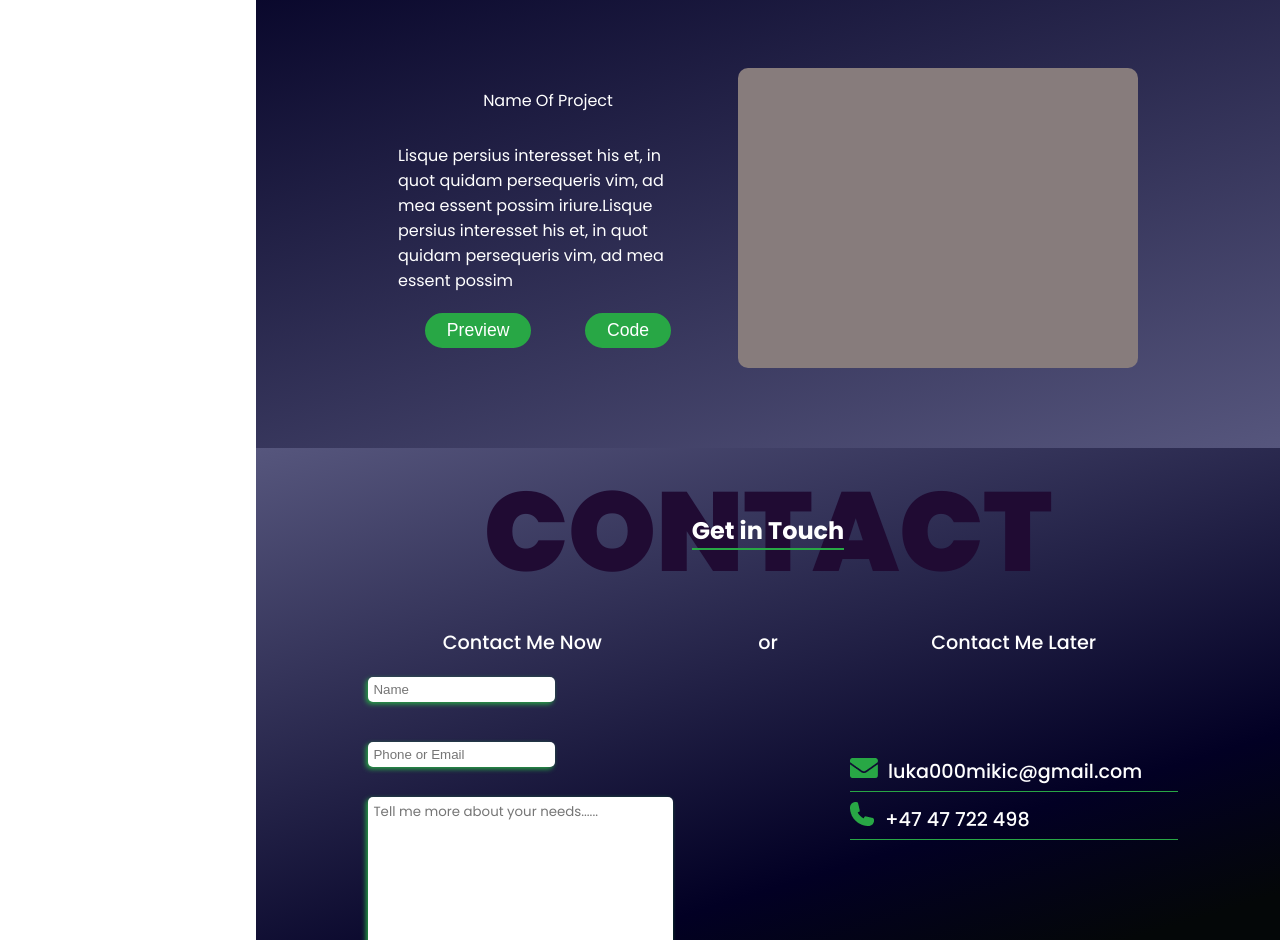
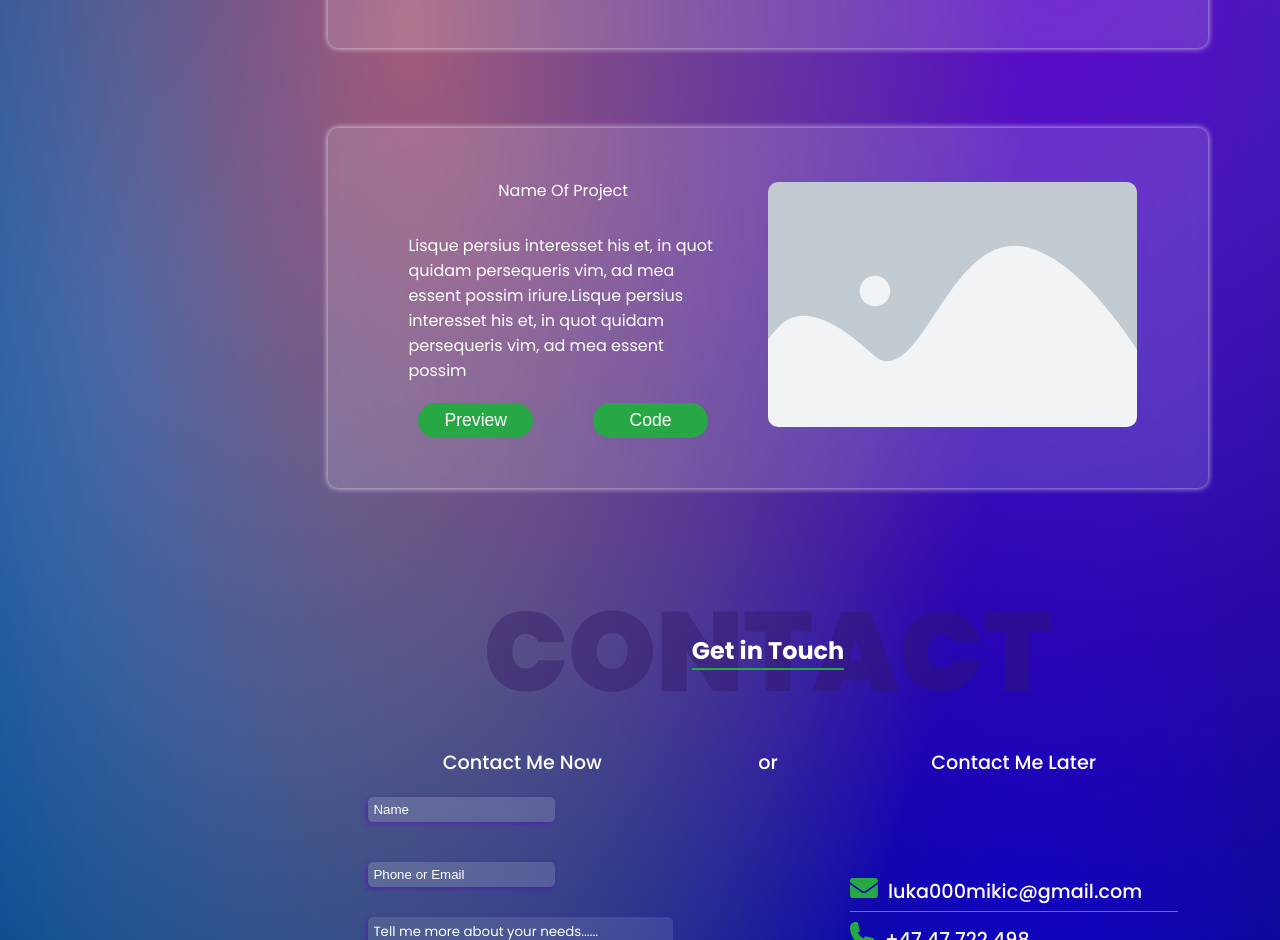
Before and after one commit to dr-Luka/portfolio, a React (Create React App) app: page / in a window 1280 px wide. Shown: the part 1860-2800 px from the top of the page. Built offline with nearby package versions, Linux system fonts and the light colour scheme.

Commit message:
New gradient

```diff
--- a/src/App.js
+++ b/src/App.js
@@ -9,8 +9,8 @@ import Footer from "./components/Footer";
 function App() {
   return (
     <div className="App">
+      <Nav />
       <div className="page">
-        <Nav />
         <Home />
         <About />
         <Portfolio />
--- a/src/components/Nav.js
+++ b/src/components/Nav.js
@@ -53,7 +53,7 @@ export default function Nav() {
             </button>
           </li>
           <li>
-            <button name="contact" className="nav-link">
+            <button onClick={scroll} name="contact" className="nav-link">
               Contact
             </button>
           </li>
--- a/src/components/Portfolio.js
+++ b/src/components/Portfolio.js
@@ -1,3 +1,5 @@
+import placeholder from "../../src/media/images/placeholder.webp";
+
 export default function Portfolio() {
   return (
     <>
@@ -6,7 +8,10 @@ export default function Portfolio() {
         <h2>My Work</h2>
         <div className="projects">
           <div className="project">
-            <div className="project-img"></div>
+            <div className="project-img">
+              <img src={placeholder} alt="Project Screenshot"></img>
+            </div>
+
             <div className="project-info">
               <div className="project-name">Name Of Project</div>
               <div className="project-desc">
@@ -21,7 +26,9 @@ export default function Portfolio() {
             </div>
           </div>
           <div className="project reverse">
-            <div className="project-img"></div>
+            <div className="project-img">
+              <img src={placeholder} alt="Project Screenshot"></img>
+            </div>
             <div className="project-info">
               <div className="project-name">Name Of Project</div>
               <div className="project-desc">
--- a/src/styles/partials/about.scss
+++ b/src/styles/partials/about.scss
@@ -1,5 +1,5 @@
 .about{
-	background: $bg-color-dark;
+
 	display: flex;
 	flex-direction: column;
 	align-items: center;
--- a/src/styles/partials/contact.scss
+++ b/src/styles/partials/contact.scss
@@ -1,5 +1,4 @@
 .contact {
-	background: $bg-color-gradient1;
 	color: $text-color-white;
 	font-weight: 500;
 	display: flex;
@@ -30,12 +29,13 @@ form a {
 input[type="text"]  {
 	display: inline-block;
 	border: none;
-	background-color: $bg-color-light;
+	background-color: rgba(255, 255, 255, .15);
+		backdrop-filter: blur(5px);
 	margin:20px 10px;
 	padding: 5px;
 	border-radius: 5px;
 	color: $text-color-white;
-	box-shadow: -2px 2px 5px 0px $accent-color-green;
+			box-shadow: -2px 2px 5px 0px hsla(270, 100%, 40%, 0.5);
 	color: black;
 }
 textarea{
@@ -43,14 +43,15 @@ textarea{
 	width: 90%;
 	display: block;
 	border: none;
-	background-color: $bg-color-light;
+	background-color: rgba(255, 255, 255, .10);
+
 	border-radius: 5px;
 	color: $text-color-white;
 	margin: 10px;
 	padding: 5px;
 	resize: none;
-	box-shadow: -2px 2px 5px 0px $accent-color-green;
-	color:black;
+		box-shadow: -2px 2px 5px 0px hsla(270, 100%, 40%, 0.5);
+	color: $text-color-white;
 	font-family: 'Poppins', sans-serif;
 }
 textarea:focus,
--- a/src/styles/partials/footer.scss
+++ b/src/styles/partials/footer.scss
@@ -1,5 +1,5 @@
 .footer {
-	background: $bg-color-footer;
+
 	color: $text-color-white;
 	display: flex;
 	justify-content: space-between;
--- a/src/styles/partials/portfolio.scss
+++ b/src/styles/partials/portfolio.scss
@@ -1,5 +1,5 @@
 .portfolio {
-	background: $bg-color-light;
+
 	display: flex;
 	flex-direction: column;
 	align-items: center;
@@ -10,14 +10,22 @@
 	align-items: center;
 	flex-direction: column;
 	margin-top: 180px;
+	width: 100%;
+
 }
 .project {
 	display: flex;
-	justify-content: space-between;
+	justify-content: space-evenly;
 	align-items: center;
 	margin: 0px 20px;
-	width: 100%;
+	width: 80%;
 	margin-bottom: 80px;
+	background-color: rgba(255, 255, 255, .15);
+		backdrop-filter: blur(5px);
+		padding: 50px 30px;
+		border-radius: 10px;
+		box-shadow: 0px 0px 6px 0px rgba(255, 255, 255, 0.8);
+
 }
 .project-name{
 	margin-bottom: 30px;
@@ -25,22 +33,27 @@
 }
 
 .project-img {
-	width: 400px;
-	height: 300px;
+	flex: 1;
+}
+.project-img img {
+	width: 90%;
 	border-radius: 10px;
-	background-color: rgb(135, 124, 124);
 }
 .project-info{
- max-width: 300px;
-
+ flex: 1;
+ align-items: center;
 }
+ .project-desc{
+	padding: 0px 50px;
+ }
 .project-links {
 	display: flex;
-	justify-content: space-around;
+	justify-content: space-evenly;
 }
 
 .reverse {
  flex-direction: row-reverse;
+
 }
 
 @media screen and (max-width: 420px) {
--- a/src/styles/partials/shared.scss
+++ b/src/styles/partials/shared.scss
@@ -7,6 +7,16 @@
 .section {
 	width: 80%;
 	float: right;
+}
+body{
+	background-color: hsla(225, 62%, 15%, 1);
+		background-image:
+			radial-gradient(at 32% 61%, hsla(335, 28%, 50%, 1) 0px, transparent 50%),
+			radial-gradient(at 83% 56%, hsla(270, 100%, 40%, 1) 0px, transparent 50%),
+			radial-gradient(at 43% 34%, hsla(240, 100%, 40%, 1) 0px, transparent 50%),
+			radial-gradient(at 85% 33%, hsla(189, 100%, 40%, 1) 0px, transparent 50%),
+			radial-gradient(at 10% 71%, hsla(206, 100%, 40%, 1) 0px, transparent 50%),
+			radial-gradient(at 80% 99%, hsla(240, 100%, 40%, 1) 0px, transparent 50%);
 }
 
 
@@ -32,7 +42,7 @@ h2{
 	border-radius: 20px;
 	padding: 5px 20px;
 	text-decoration: none;
-	min-width: 75px;
+	min-width: 115px;
 	text-align: center;
 	font-size: 1.1rem;
 }
@@ -58,6 +68,8 @@ h2{
 	cursor: pointer;
 }
 
+// color classes
+
 .accent {
 	color: $accent-color-green;
 }
--- a/src/styles/partials/variables.scss
+++ b/src/styles/partials/variables.scss
@@ -1,14 +1,24 @@
 // Colors
 
-$bg-color-dark: linear-gradient(173deg, rgba(86, 86, 125, 1) 0%, rgba(2, 0, 36, 1) 67%, rgba(4, 7, 8, 1) 85%);
-$bg-color-light: linear-gradient(343deg, rgba(86, 86, 125, 1) 0%, rgba(2, 0, 36, 1) 67%, rgba(4, 7, 8, 1) 85%);
-$bg-color-gradient1:linear-gradient(343-180deg, rgba(86, 86, 125, 1) 0%, rgba(2, 0, 36, 1) 67%, rgba(4, 7, 8, 1) 85%);
-$bg-color-nav: linear-gradient(83+90deg, rgba(86, 86, 125, 1) 0%, rgba(2, 0, 36, 1) 67%, rgba(4, 7, 8, 1) 85%);
-$bg-color-footer: linear-gradient(83+90deg, rgba(86, 86, 125, 1) 0%, rgba(2, 0, 36, 1) 67%, rgba(4, 7, 8, 1) 85%);
+$bg-color-dark:
+linear-gradient(0deg, rgba(97, 43, 120, 1) 0%, rgba(121, 55, 121, 1) 15%, rgba(119, 44, 72, 1) 30%, rgba(45, 24, 65, 1) 50%, rgba(2, 0, 36, 1) 100%);
+
+$bg-color-light:
+linear-gradient(180deg, rgba(97, 43, 120, 1) 0%, rgba(121, 55, 121, 1) 15%, rgba(119, 44, 72, 1) 30%, rgba(45, 24, 65, 1) 50%, rgba(2, 0, 36, 1) 100%);
+
+
+$bg-color-nav:
+ linear-gradient(83+90deg, rgba(86, 86, 125, 1) 0%, rgba(2, 0, 36, 1) 67%, rgba(4, 7, 8, 1) 85%);
+
+$bg-color-footer: linear-gradient(180deg, rgba(97, 43, 120, 1) 14%, rgba(121, 55, 121, 1) 49%, rgba(119, 44, 72, 1) 79%);
+
+
+
+
 
 
 $text-color-white: #fff;
-$text-color-Dgray: #200b33;
+$text-color-Dgray: rgba(50, 22, 99, 0.4);
 $text-color-Lgray: #999999;
 
 $accent-color-green: #28A745;
--- a/src/styles/style.scss
+++ b/src/styles/style.scss
@@ -14,3 +14,10 @@
 	margin: 0;
 	padding: 0;
 }
+
+::placeholder {
+	/* Chrome, Firefox, Opera, Safari 10.1+ */
+	color: white;
+	opacity: 1;
+	/* Firefox */
+}
```
Also changed, not shown: src/media/images/placeholder.webp (added).
